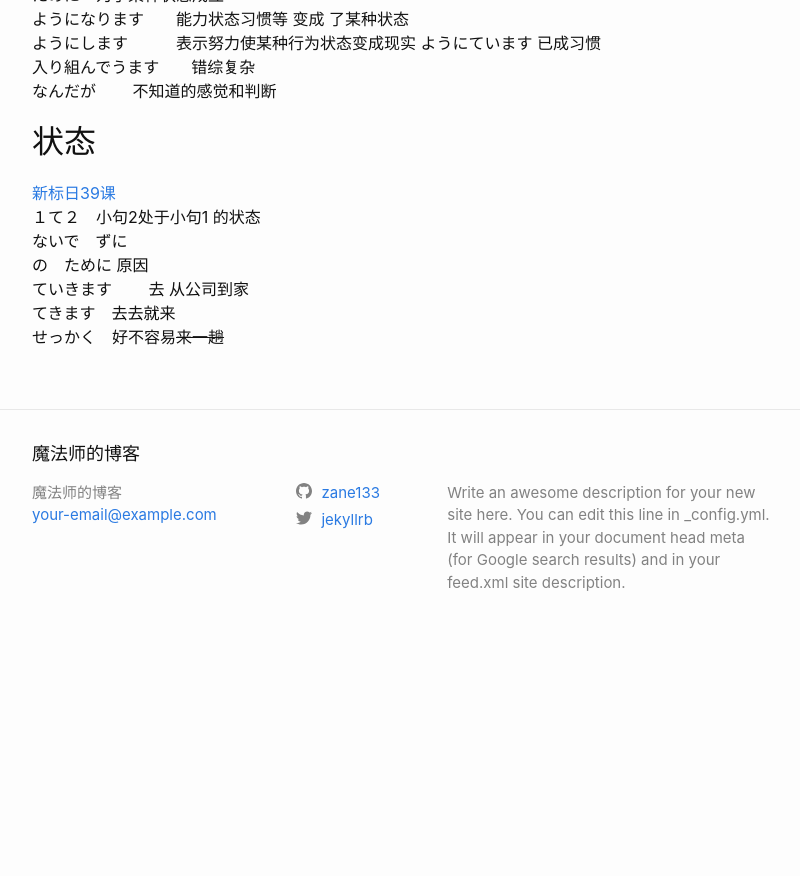
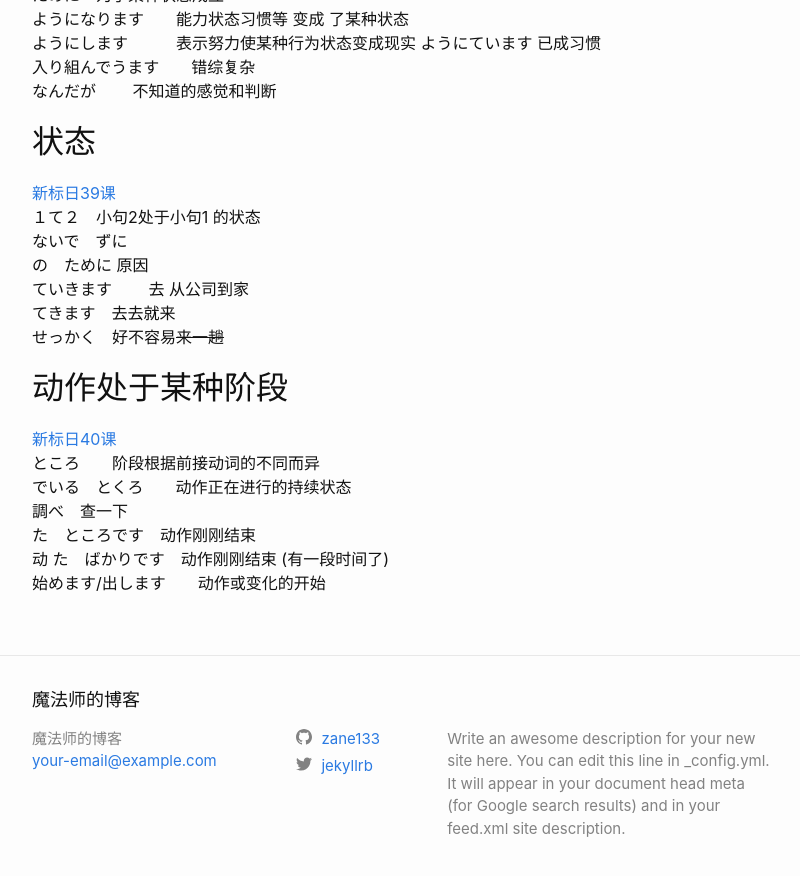
Before and after one commit to zane133/zane133.github.io, a Jekyll site: the page built from _posts/2019-08-17-japanese_study.markdown, in a window 1280 px wide and 900 px high, scrolled down 9902 px. Shown: the top 876 px of the window, without its empty margins (238-1038 px from the left). Built offline with Jekyll 4.4.1, drawn with Linux system fonts in a browser that asks for light colours; before the commit the page ends 10556 px from its top, so only the background shows below that.

Commit message:
Update 2019-08-17-japanese_study.markdown

```diff
--- a/_posts/2019-08-17-japanese_study.markdown
+++ b/_posts/2019-08-17-japanese_study.markdown
@@ -343,3 +343,12 @@ must     if     的话
 ていきます　　 去 从公司到家
 てきます　去去就来
 せっかく　好不容易~~来一趟~~
+
+## 动作处于某种阶段
+[新标日40课](https://www.bilibili.com/video/av14150839/?p=42)
+ところ　　阶段根据前接动词的不同而异
+でいる　とくろ　　动作正在进行的持续状态
+調べ　查一下
+た　ところです　动作刚刚结束
+动 た　ばかりです　动作刚刚结束 (有一段时间了)
+始めます/出します　　动作或变化的开始
```
